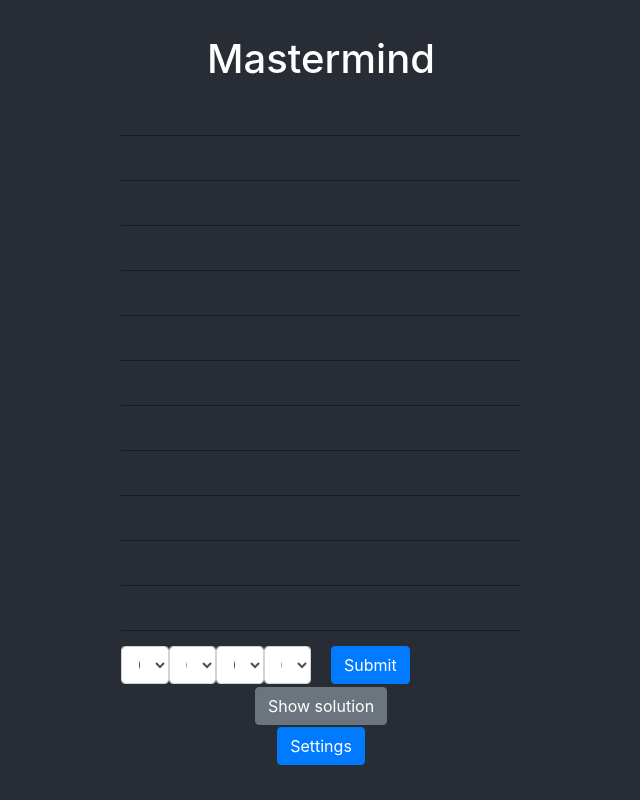
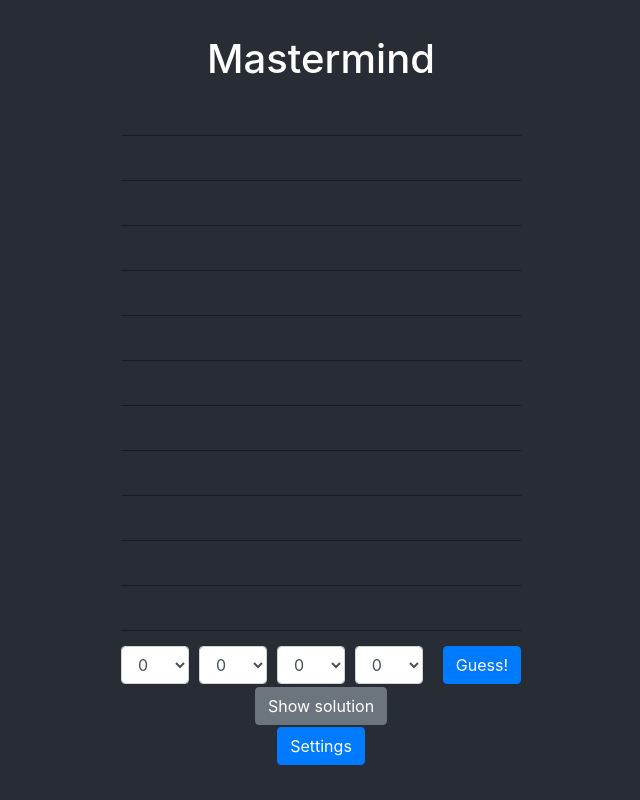
Before and after one commit to thomasnakagawa/mastermind_ts, a React (Create React App) app: page / in a window 1280 px wide. Shown: the whole page, without its empty margins (319-959 px from the left). Built offline with nearby package versions, Linux system fonts and the light colour scheme.

Commit message:
Adjust style

```diff
--- a/src/components/GuessForm.tsx
+++ b/src/components/GuessForm.tsx
@@ -50,7 +50,7 @@
         )) }
       </div>
       <div className="guess-form-right">
-        <Button onClick={ () => props.onSubmit(currentGuess) }>Submit</Button>
+        <Button onClick={ () => props.onSubmit(currentGuess) }>Guess!</Button>
       </div>
     </div>
   );
--- a/src/style/mastermind.css
+++ b/src/style/mastermind.css
@@ -59,20 +59,19 @@
     flex-direction: row;
     padding-top: 15px;
     flex-grow: 1;
+    width: 100%;
 }
 
 .guess-form-left {
     display: flex;
     flex-direction: row;
     flex-grow: 1;
-    max-width: 50%;
-    width: 50%;
-    min-width: 50%;
     padding-right: 10px;
+    gap: 10px;
 }
+
 .guess-form-right {
     display: flex;
     flex-direction: row;
-    flex-grow: 1;
     padding-left: 10px;
 }
```
Also changed, not shown: 1 other file (tests, documents, lock files or other folders).
